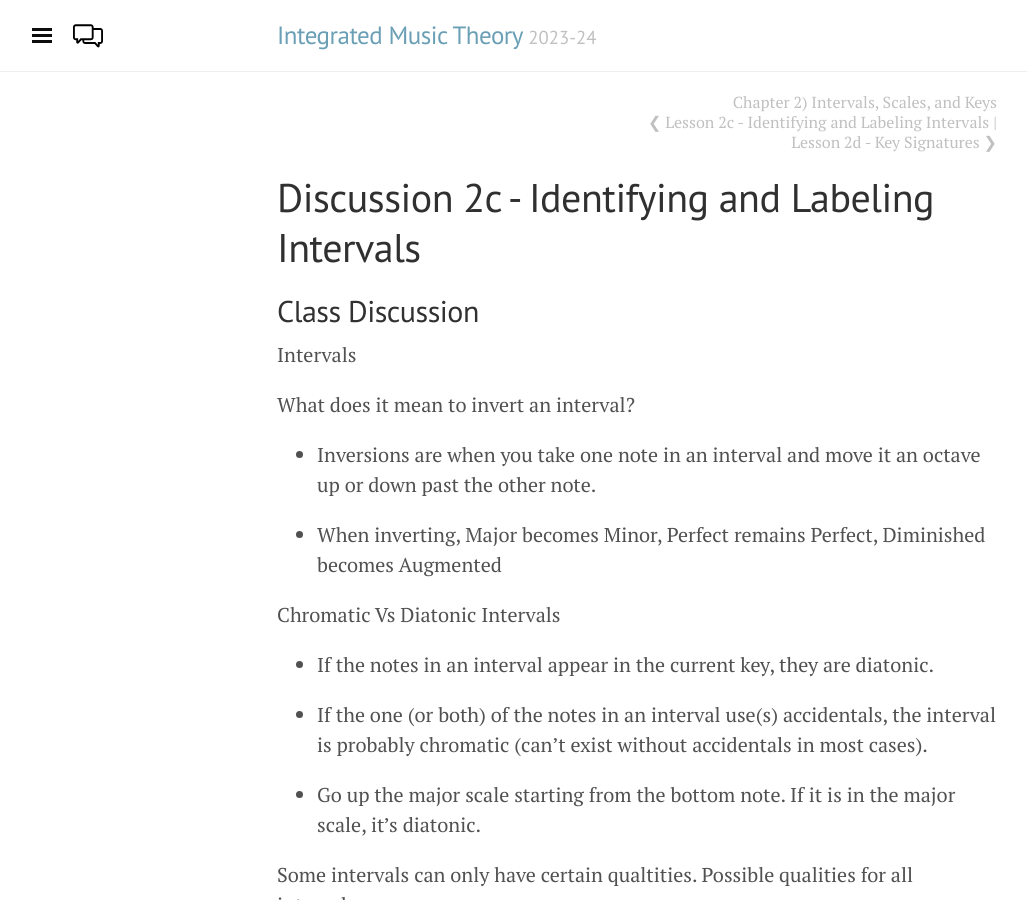
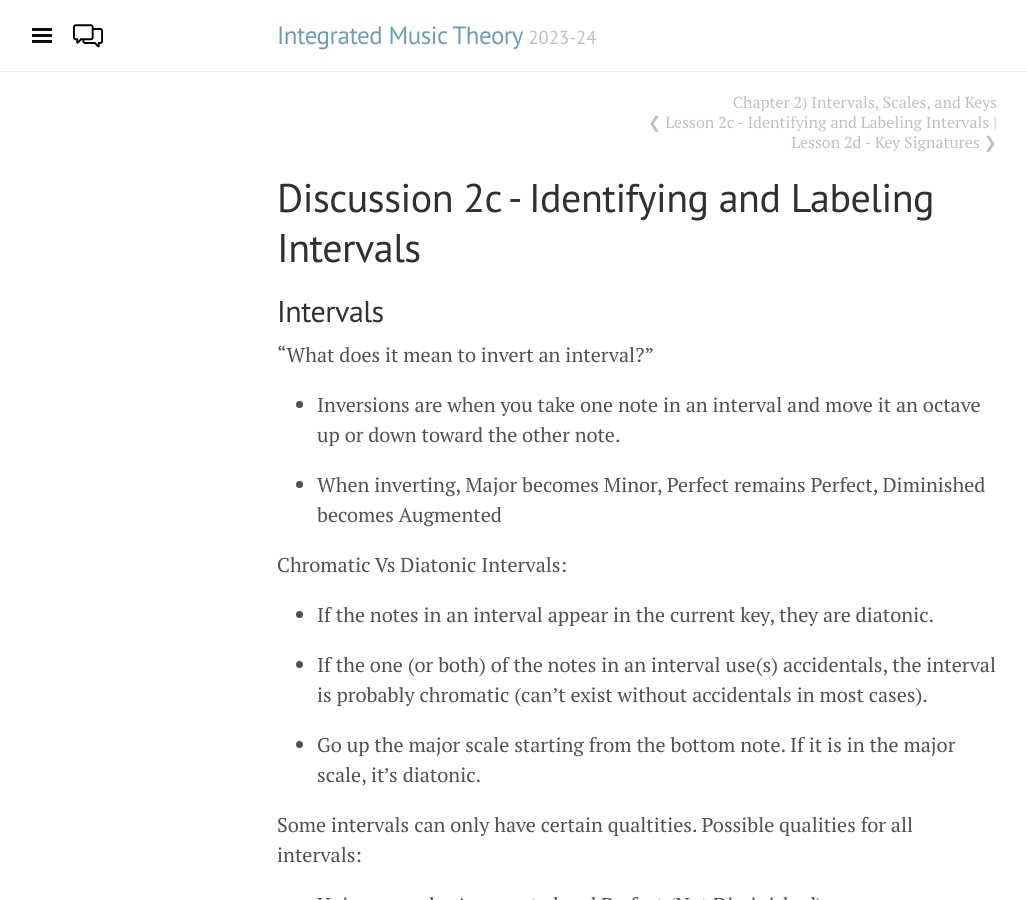
Before and after one commit to intmus/inttheory, a Jekyll site: the page built from _02-int-scales-keys/c2-intervals.md, in a window 1280 px wide and 900 px high. Shown: the whole window, without its empty margins (3-1030 px from the left). Built offline with Jekyll 4.4.1, drawn with Linux system fonts in a browser that asks for light colours.

Commit message:
Some formatting cleanup

```diff
--- a/_02-int-scales-keys/c2-intervals.md
+++ b/_02-int-scales-keys/c2-intervals.md
@@ -3,17 +3,15 @@
 title: Discussion 2c - Identifying and Labeling Intervals
 ---
 
-## Class Discussion
+## Intervals
 
-Intervals
+"What does it mean to invert an interval?"
 
-What does it mean to invert an interval?
-
-- Inversions are when you take one note in an interval and move it an octave up or down past the other note.
+- Inversions are when you take one note in an interval and move it an octave up or down toward the other note.
 
 - When inverting, Major becomes Minor, Perfect remains Perfect, Diminished becomes Augmented
 
-Chromatic Vs Diatonic Intervals
+Chromatic Vs Diatonic Intervals:
 
 - If the notes in an interval appear in the current key, they are diatonic.
 
```
